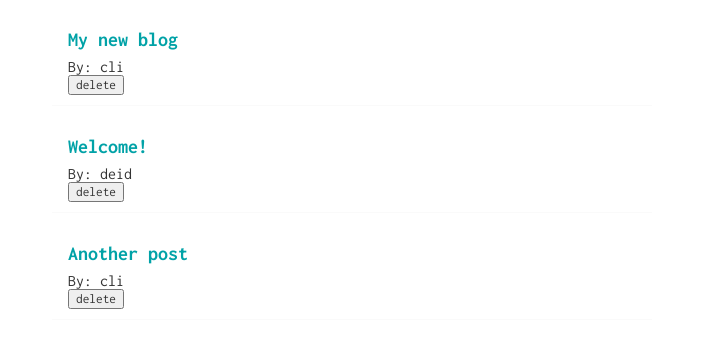
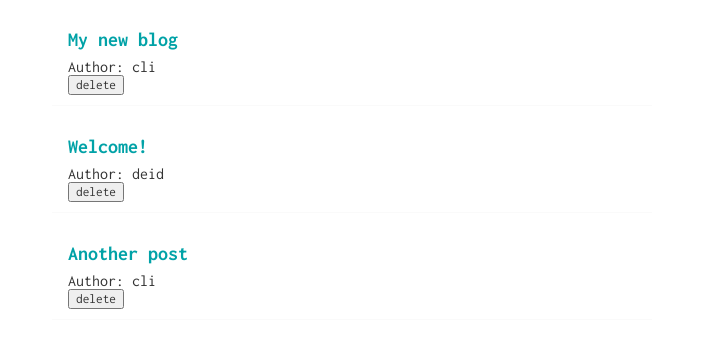
Before and after one commit to lwly-jpg/blog-app, a React (Create React App) app in the folder frontend/: page / in a window 1280 px wide. Shown: the part 154-493 px from the top of the page, without its empty margins (288-991 px from the left). Built offline with nearby package versions, Linux system fonts and the light colour scheme; data requests are answered from the project's data file; the HTML template or start-up script is replaced by a standard one.

Commit message:
handle fetch error and load states

```diff
--- a/frontend/src/BlogList.js
+++ b/frontend/src/BlogList.js
@@ -6,7 +6,7 @@
       {blogs.map((blog) => (
         <div className="blog-preview" key={blog.id}>
           <h2>{ blog.title } </h2>
-          <p>By: { blog.author }</p>
+          <p>Author: { blog.author }</p>
           <button onClick={() => handleDelete(blog.id)}>delete</button>
         </div>
       ))}
--- a/frontend/src/Home.js
+++ b/frontend/src/Home.js
@@ -3,6 +3,8 @@
 
 const Home = () => {
   const [blogs, setBlogs] = useState([]);
+  const [isPending, setIsPending] = useState(true);
+  const [error, setError] = useState(null);
 
   const handleDelete = (id) => {
     const newPosts = blogs.filter(blog => blog.id !== id);
@@ -12,15 +14,26 @@
   useEffect(() => {
     fetch('http://localhost:8000/blogs')
       .then(res => {
+        if (!res.ok) {
+          throw Error('Cannot fetch blog data')
+        }
         return res.json();
       })
       .then((data) => {
-        setBlogs(data)
+        setBlogs(data);
+        setIsPending(false);
+        setError(null);
+      })
+      .catch(err => {
+        setIsPending(false);
+        setError(err.message);
       })
   }, []);
 
   return (
     <div className="home">
+      { error && <div>{ error }</div>}
+      { isPending && <div>Loading...</div>}
       <BlogList blogs={blogs} title="All posts" handleDelete={handleDelete} />
     </div>
    );
```
